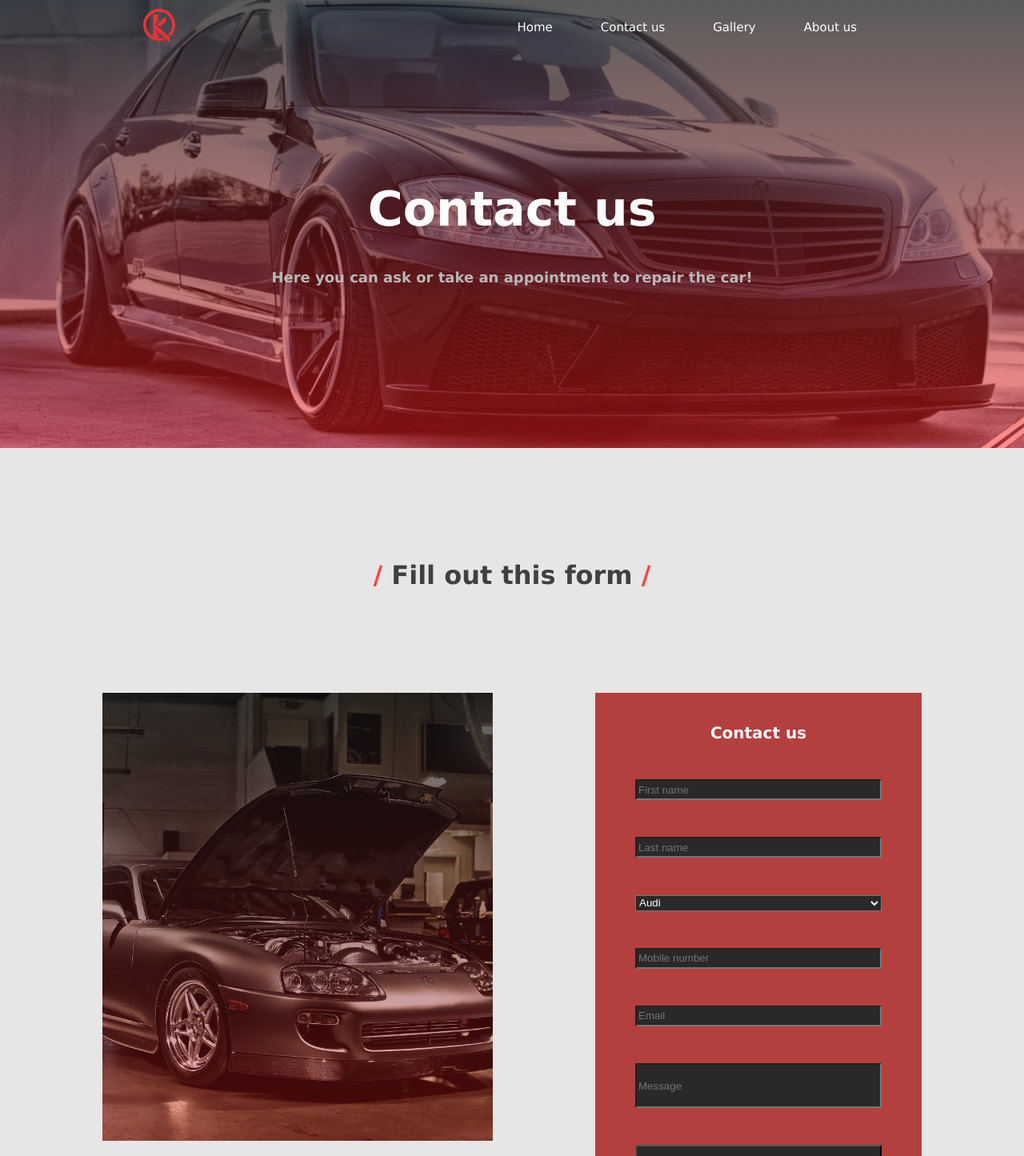
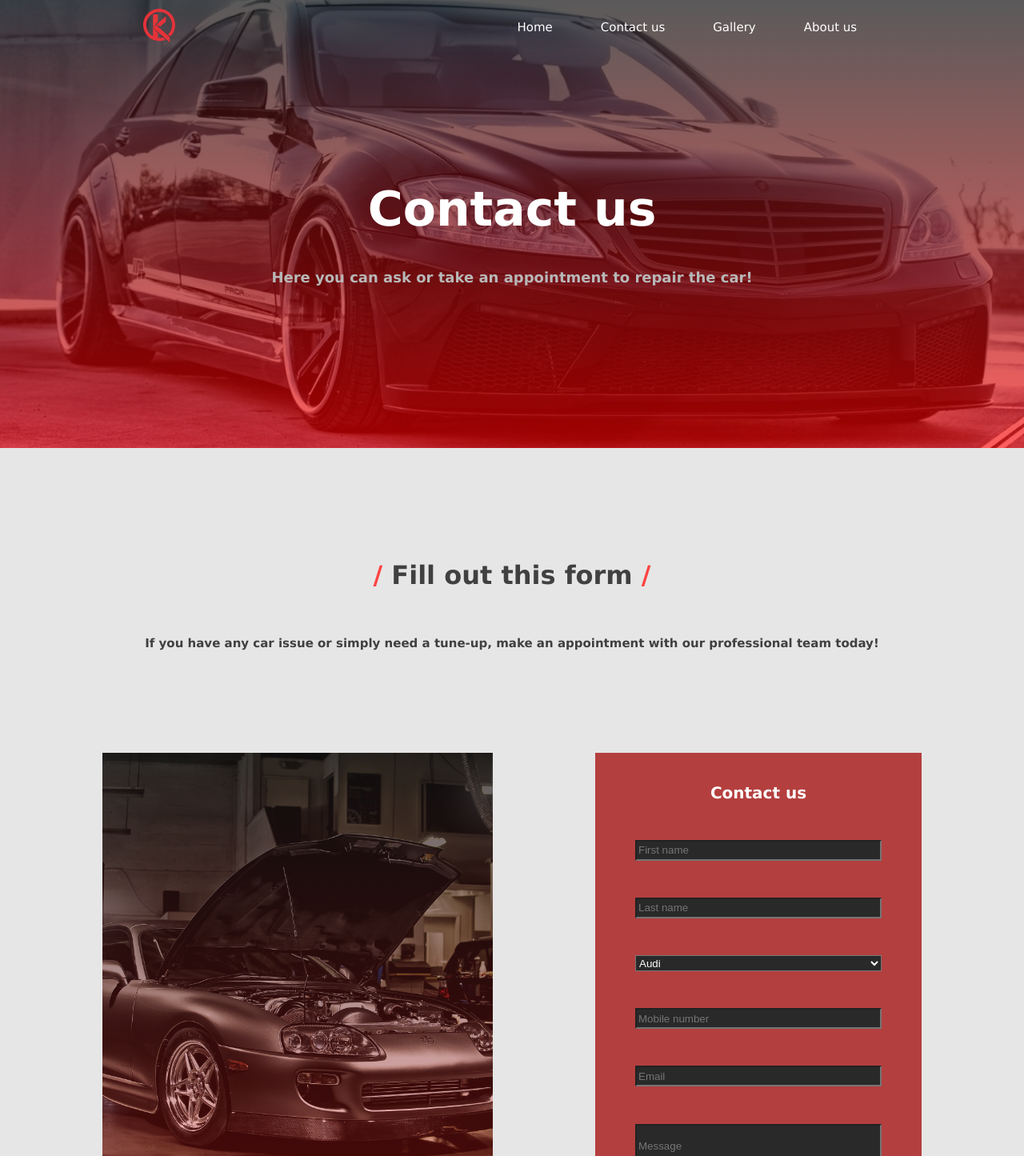
Before and after one commit to kenankaric122/carserviceweb, a React (Create React App) app: page /reservations in a window 1280 px wide. Shown: the top 1445 px of the page at 80% size. Built offline with nearby package versions, Linux system fonts and the light colour scheme.

Commit message:
:lipstick: contact us updated

```diff
--- a/src/components/Form.jsx
+++ b/src/components/Form.jsx
@@ -10,6 +10,7 @@ export default function Form() {
   return (
     <div className='form11'>
     <h1 style={{color : "#404040", textAlign : "center", marginTop : "5%", fontWeight : "bold"}}><br/><br/><span>/ </span>Fill out this form <span> /</span></h1>
+    <h1 style={{color : "#404040", textAlign : "center", fontSize : "15px"}}><br/><br/>If you have any car issue or simply need a tune-up, make an appointment with our professional team today!</h1>
     <div className='form1'>
     <div className='img1'></div>
     <form onSubmit={handleSubmit(onSubmit)}><br/><br/>
--- a/src/components/styles/Form.css
+++ b/src/components/styles/Form.css
@@ -1,6 +1,6 @@
 .form1{
     background-color: rgb(230,230,230);
-    margin-bottom: 10%;
+    margin-bottom: 20%;
     display: flex;
     width: 100%;
     height: 70vh;
@@ -22,12 +22,19 @@ form {
 }
 
 form .naslov{
-    margin-top: 5%;
     text-align: center;
     color: white;
     font-weight: bold;
     font-size: 20px;
 }
+
+form .naslov1{
+    text-align: center;
+    color: white;
+    font-weight: bold;
+    font-size: 15px;
+}
+
 
 
 .form1 .img1{
--- a/src/components/styles/ResHome.css
+++ b/src/components/styles/ResHome.css
@@ -1,5 +1,5 @@
 .reshome{
-    background:linear-gradient(rgba(20, 20, 20, 0.7 ), rgba(255, 30, 30, 0.5)), url('../../assets/wallpaper2.jpg');
+    background:linear-gradient(rgba(20, 20, 20, 0.7 ), rgba(255, 0, 0, 0.63)), url('../../assets/wallpaper2.jpg');
     width: 100%;
     height: 70vh;
     display: flex;
```
